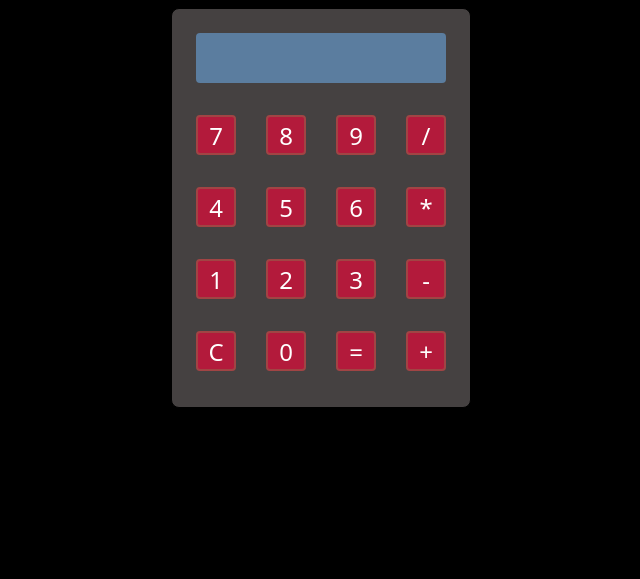
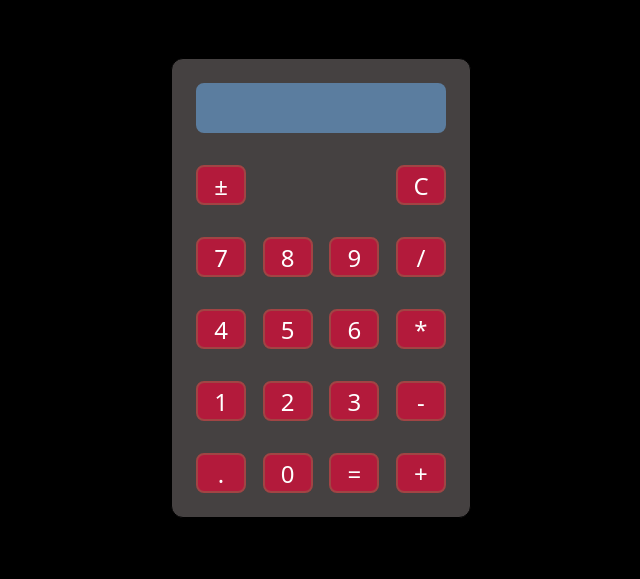
Before and after one commit to emptybrick/dom-events-lab, a plain HTML site: page index.html in a window 1280 px wide. Shown: the whole page, without its empty margins (319-959 px from the left). Drawn offline with Linux system fonts and the light colour scheme.

Commit message:
added decimal and sign change buttons and functionality

```diff
--- a/app.js
+++ b/app.js
@@ -6,6 +6,7 @@ const reset = document.querySelector('.button.reset'); // set the variable for C
 const calculate = document.querySelector('.button.calculate'); // variable for equals
 const numbers = document.querySelectorAll('.button.number');
 const operators = document.querySelectorAll('.button.operator'); // variable for all operators
+const invert = document.querySelector('.button.invert'); // variable to change the sign (plus/minus or negative/positive)
 
 /*-------------------------------- Variables --------------------------------*/
 
@@ -45,6 +46,9 @@ let total = 0;  // total is set to 0 as a baseline number to start calculations
 // after figuring out the last edge case i went and updated my variable names to make more sense
 
 // the only thing i can think of adding is the ability for decimals.
+// i ended up adding in the decimal button, and put it as a number and everything worked smoothely..
+// although i got annoyed by the button layout, so i added another button to invert the sign of the number
+// it took a little bit of figuring out
 
 /*------------------------ Cached Element References ------------------------*/
 
@@ -83,8 +87,8 @@ reset.addEventListener('click', () => {
 // also performs a soft reset to allow continuing calculations, or if a number is selected right after,
 // it will start a new calculation
 calculate.addEventListener('click', () => {
-    firstOperandParsed = parseInt(firstOperand);
-    secondOperandParsed = parseInt(secondOperand);
+    firstOperandParsed = parseFloat(firstOperand);
+    secondOperandParsed = parseFloat(secondOperand);
     if (firstOperand !== null && secondOperand !== null) {
         switch (operator) {
             case "+":
@@ -122,11 +126,44 @@ calculate.addEventListener('click', () => {
     else if (firstOperand !== null && operator !== null) {
         console.log('Error during calculating, check inputs.');
         display.textContent = firstOperand + " " + operator;
-    // if calculate was selected before any inputs done, keeps value on display and do nothing
+        // if calculate was selected before any inputs done, keeps value on display and do nothing
     } else {
         console.log('Error during calculating, check inputs.');
         display.textContent = firstOperand;
     };
+});
+
+// adding a invert sign function
+// got the idea of using -firstOperand from searching online.. the rest i did myself
+// its first checking is the second operand is null (no input), if so it changes the sign of the first operand
+// when changing the sign it checks if its negative already if not it changes to negative, or else positive
+// i had to set a display check so it would display the operator if selected or not
+
+// i had another if statement changing it from negative to positive.. but after console logging, i found that
+// it didnt use it and just used the first if statement changing it to negative.. i dont know why
+// i was using the following but realized it didnt use half of the code:
+// if (secondOperand === null) {
+//     if (firstOperand != -firstOperand) {
+//         console.log("it changed to negative")
+//         firstOperand = -firstOperand;
+//     } else {
+//         console.log("it changed to positive")
+//         firstOperand = (firstOperand * 2) + firstOperand;
+//     };
+
+invert.addEventListener('click', () => {
+    if (secondOperand === null) {
+        // i dont know why this works to change it from negative to positive and vice versa
+        firstOperand = -firstOperand;
+        if (operator === null) {
+            display.textContent = firstOperand;
+        } else {
+            display.textContent = firstOperand + " " + operator;
+        }
+    } else {
+        secondOperand = -secondOperand;
+        display.textContent = firstOperand + " " + operator + " " + secondOperand;
+    }
 });
 
 /*-------------------------------- Functions --------------------------------*/
@@ -152,8 +189,8 @@ operators.forEach((operation) => {
                 // console.log("Operator is a:", typeof (operator));
             }
         } else {
-            firstOperandParsed = parseInt(firstOperand);
-            secondOperandParsed = parseInt(secondOperand);
+            firstOperandParsed = parseFloat(firstOperand);
+            secondOperandParsed = parseFloat(secondOperand);
             switch (operator) {
                 case "+":
                     total = firstOperandParsed + secondOperandParsed;
--- a/index.html
+++ b/index.html
@@ -1,4 +1,50 @@
 <!DOCTYPE html>
+<html lang="en">
+  <head>
+    <meta charset="UTF-8" />
+    <meta name="viewport" content="width=device-width, initial-scale=1.0" />
+    <title>DOM Events Lab</title>
+    <script defer src="./app.js"></script>
+    <link rel="stylesheet" href="./style.css" />
+  </head>
+  <body>
+    <div id="calculator">
+      <div class="row">
+        <div class="display"></div>
+      </div>
+      <div class="row">
+        <div class="button invert">±</div>
+        <div class="button reset">C</div>
+      </div>
+      <div class="row">
+        <div class="button number">7</div>
+        <div class="button number">8</div>
+        <div class="button number">9</div>
+        <div class="button operator">/</div>
+      </div>
+      <div class="row">
+        <div class="button number">4</div>
+        <div class="button number">5</div>
+        <div class="button number">6</div>
+        <div class="button operator">*</div>
+      </div>
+      <div class="row">
+        <div class="button number">1</div>
+        <div class="button number">2</div>
+        <div class="button number">3</div>
+        <div class="button operator">-</div>
+      </div>
+      <div class="row">
+        <div class="button number">.</div>
+        <div class="button number">0</div>
+        <div class="button calculate">=</div>
+        <div class="button operator">+</div>
+      </div>
+    </div>
+  </body>
+</html>
+
+<!-- <!DOCTYPE html>
 <html lang="en">
   <head>
     <meta charset="UTF-8" />
@@ -38,4 +84,4 @@
       </div>
     </div>
   </body>
-</html>
+</html> -->
--- a/style.css
+++ b/style.css
@@ -18,18 +18,19 @@
     display: flex;
     justify-content: flex-end;
     color: white;
-    border-radius: 4px;
+    border-radius: 8px;
     background-color: rgb(91, 125, 159);
   }
 
   #calculator {
+    margin: 50px;
     padding: 24px;
     width: 300px;
-    height: 400px;
+    height: 460px;
     gap: 32px;
     display: flex;
     flex-direction: column;
-    border-radius: 8px;
+    border-radius: 12px;
     border: 1px solid black;
     background-color: #454141;
   }
@@ -39,6 +40,11 @@
     justify-content: space-between;
   }
 
+  .row:first-child::before {
+    display: flex;
+    justify-content: space-evenly;
+  }
+
   .row:last-child::before {
     width: 40px;
     height: 40px;
@@ -46,7 +52,7 @@
 
   .button {
     padding: 0;
-    width: 40px;
+    width: 50px;
     height: 40px;
     cursor: pointer;
     font-size: 24px;
@@ -55,6 +61,6 @@
     justify-content: center;
     color: #ffffff;
     background-color: #b31a3b;
-    border-radius: 4px;
+    border-radius: 8px;
     border: 2px solid rgb(161, 68, 68);
   }
```
